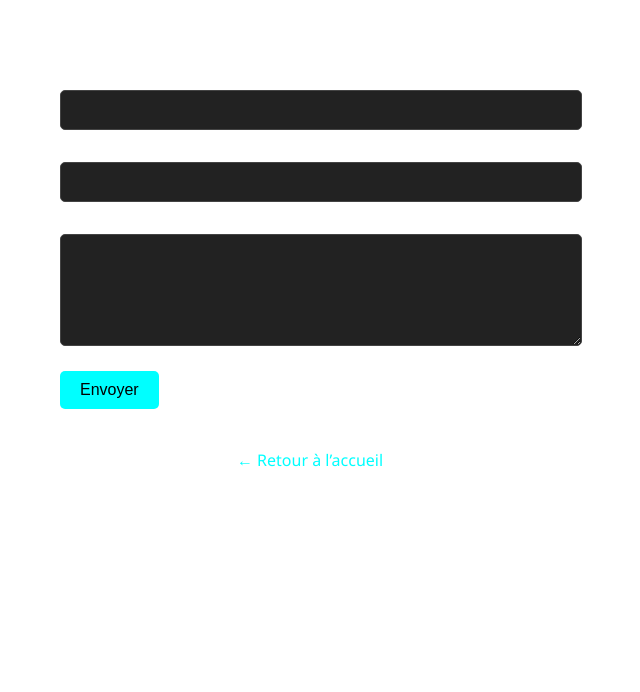
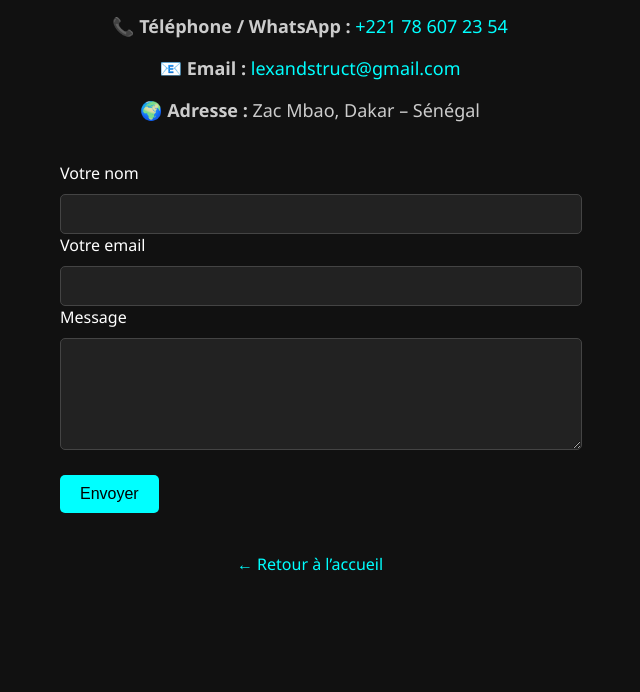
Before and after one commit to Lex-Struct/lex-struct, a plain HTML site: page contact.html in a window 1280 px wide. Shown: the part 108-800 px from the top of the page, without its empty margins (330-970 px from the left). Drawn offline with Linux system fonts and the light colour scheme.

Commit message:
Update contact.html

```diff
--- a/contact.html
+++ b/contact.html
@@ -6,16 +6,6 @@
   <title>Lex&Struct – Contact</title>
   <style>
     body {
-      <nav>
-  <ul>
-    <li><a href="index.html">Accueil</a></li>
-    <li><a href="videos.html">Vidéos</a></li>
-    <li><a href="cours.html">Cours</a></li>
-    <li><a href="ebooks.html">Ebooks</a></li>
-    <li><a href="contact.html">Contact</a></li>
-  </ul>
-</nav>
-
       background-color: #111;
       color: #fff;
       font-family: 'Segoe UI', sans-serif;
@@ -25,8 +15,17 @@
     h1 {
       color: #0ff;
     }
+    .contact-info {
+      margin-top: 30px;
+      font-size: 18px;
+      color: #ccc;
+    }
+    .contact-info a {
+      color: #0ff;
+      text-decoration: none;
+    }
     form {
-      margin-top: 30px;
+      margin-top: 40px;
       max-width: 500px;
       margin-left: auto;
       margin-right: auto;
@@ -61,10 +60,15 @@
   </style>
 </head>
 <body>
-  <h1>✉️ Contactez-nous</h1>
-  <p>Une question, une remarque ou une collaboration ? Écrivez-nous.</p>
+  <h1>✉️ Contactez Lex&Struct</h1>
 
-  <!-- Formulaire de contact de base (non fonctionnel sans backend ou service comme Formspree) -->
+  <div class="contact-info">
+    <p><strong>📞 Téléphone / WhatsApp :</strong> <a href="https://wa.me/221786072354" target="_blank">+221 78 607 23 54</a></p>
+    <p><strong>📧 Email :</strong> <a href="mailto:lexandstruct@gmail.com">lexandstruct@gmail.com</a></p>
+    <p><strong>🌍 Adresse :</strong> Zac Mbao, Dakar – Sénégal</p>
+  </div>
+
+  <!-- Formulaire de contact -->
   <form action="https://formspree.io/f/xgegelzb" method="POST">
     <label>Votre nom</label>
     <input type="text" name="nom" required />
```
